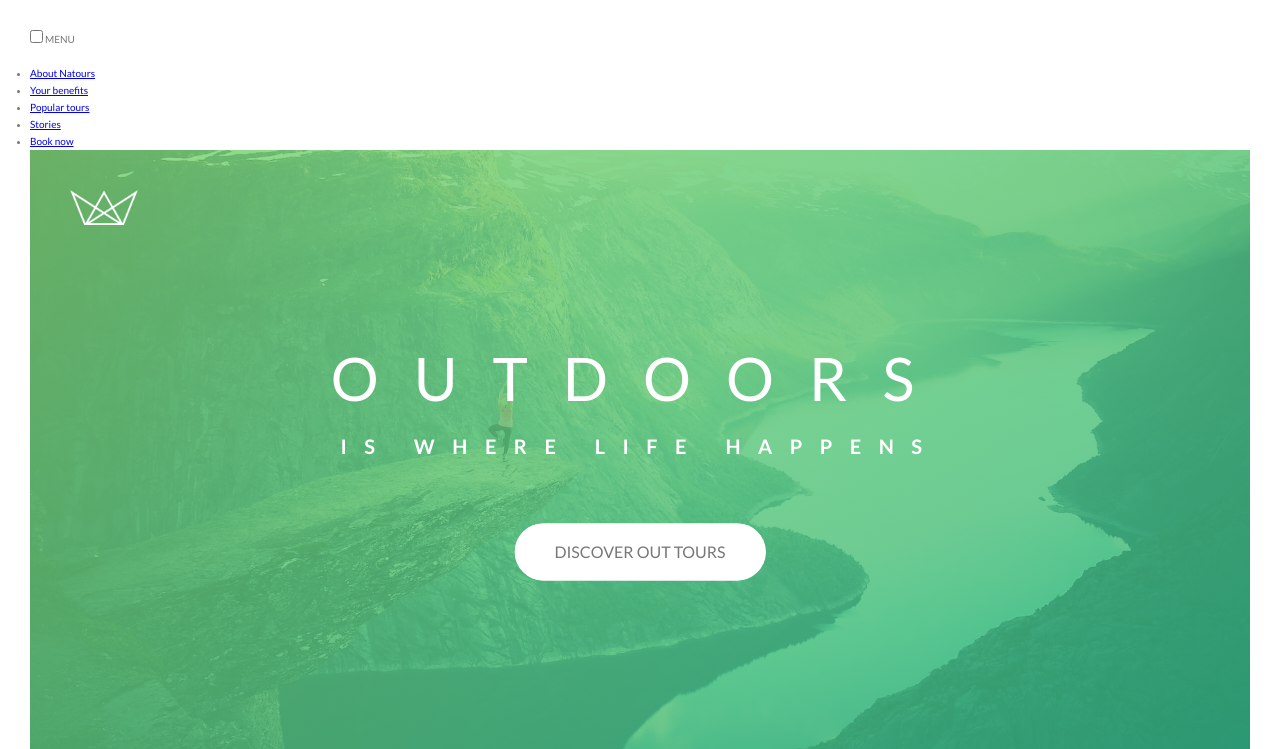
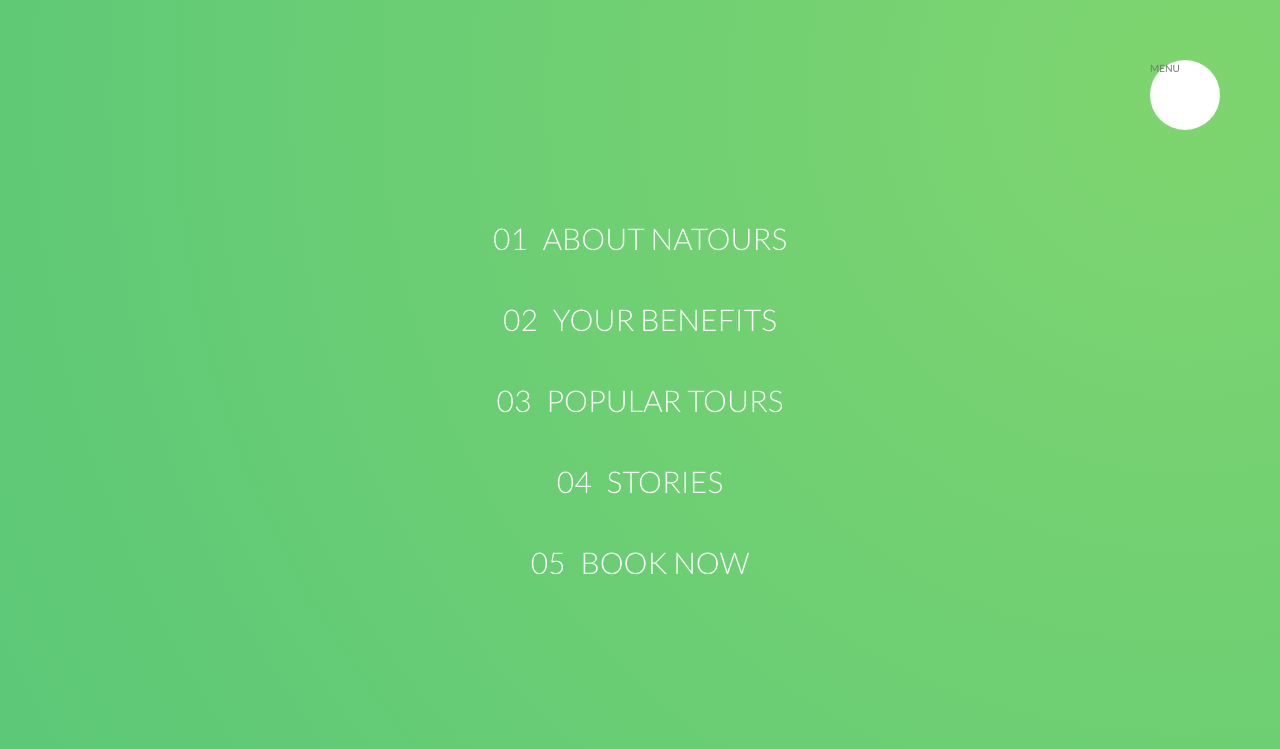
Before and after one commit to pawelpiatekProjects/Natours, a website: page index.html in a window 1280 px wide. Shown: the top 749 px of the page. Drawn offline with Linux system fonts and the light colour scheme.

Commit message:
finished links in menu

```diff
--- a/index.html
+++ b/index.html
@@ -16,15 +16,15 @@
 <div class="navigation">
     <input type="checkbox" class="navigation__checkbox" id="navi-toggle">
     <label for="navi-toggle" class="navigation__button">MENU</label>
-    <div class="navigation_background">&nbsp;</div>
+    <div class="navigation__background">&nbsp;</div>
 
     <nav class="navigation__nav">
         <ul class="navigation__list">
-            <li class="navigation__item"><a href="#" class="navigation__link">About Natours</a></li>
-            <li class="navigation__item"><a href="#" class="navigation__link">Your benefits</a></li>
-            <li class="navigation__item"><a href="#" class="navigation__link">Popular tours</a></li>
-            <li class="navigation__item"><a href="#" class="navigation__link">Stories</a></li>
-            <li class="navigation__item"><a href="#" class="navigation__link">Book now</a></li>
+            <li class="navigation__item"><a href="#" class="navigation__link"><span>01</span>About Natours</a></li>
+            <li class="navigation__item"><a href="#" class="navigation__link"><span>02</span>Your benefits</a></li>
+            <li class="navigation__item"><a href="#" class="navigation__link"><span>03</span>Popular tours</a></li>
+            <li class="navigation__item"><a href="#" class="navigation__link"><span>04</span>Stories</a></li>
+            <li class="navigation__item"><a href="#" class="navigation__link"><span>05</span>Book now</a></li>
         </ul>
     </nav>
 </div>
--- a/sass/layout/_navigation.scss
+++ b/sass/layout/_navigation.scss
@@ -0,0 +1,84 @@
+.navigation{
+
+  &__checkbox{
+    display: none;
+  }
+
+  &__button{
+    background-color: $color-white;
+    height: 7rem;
+    width: 7rem;
+    position: fixed;
+    top: 6rem;
+    right: 6rem;
+    border-radius: 50%;
+    z-index: 2000;
+  }
+
+  &__background{
+    height: 6rem;
+    width: 6rem;
+    border-radius: 50%;
+    position: fixed;
+    top: 6.5rem;
+    right: 6.5rem;
+    background-image: radial-gradient($color-primary-light, $color-primary-dark);
+    z-index: 1000; //z-index work only when position is defined
+
+    transform: scale(80);
+  }
+
+  &__nav{
+    height: 100vh;
+    width: 100%;
+    position: fixed;
+    top: 0;
+    right: 0;
+    z-index: 1500;
+  }
+
+  &__list{
+    position: absolute;
+    top: 50%;
+    left: 50%;
+    transform: translate(-50%,-50%);
+    list-style: none;
+    text-align: center;
+  }
+
+  &__item{
+    margin: 1rem;
+  }
+
+  &__link{
+    &:link,
+    &:visited {
+      display: inline-block;
+      font-size: 3rem;
+      font-weight: 300;
+      color: $color-white;
+      text-decoration: none;
+      text-transform: uppercase;
+      padding: 1rem 2rem;
+
+      background-image: linear-gradient(120deg, transparent 0%, transparent 50%, $color-white 50%);
+      background-size: 230%;
+      transition: all .4s;
+
+      span{
+        margin-right: 1.5rem;
+        display: inline-block;
+      }
+    }
+
+    &:hover,
+    &:active{
+      background-position: 100%;
+      color: $color-primary;
+
+      transform: translateX(1rem);
+    }
+
+  }
+
+}
--- a/sass/main.scss
+++ b/sass/main.scss
@@ -20,6 +20,7 @@
 @import "layout/header";
 @import "layout/grid";
 @import "layout/footer";
+@import "layout/navigation";
 
 
 @import "base/typography";
```
Also changed, not shown: css/style.css.
